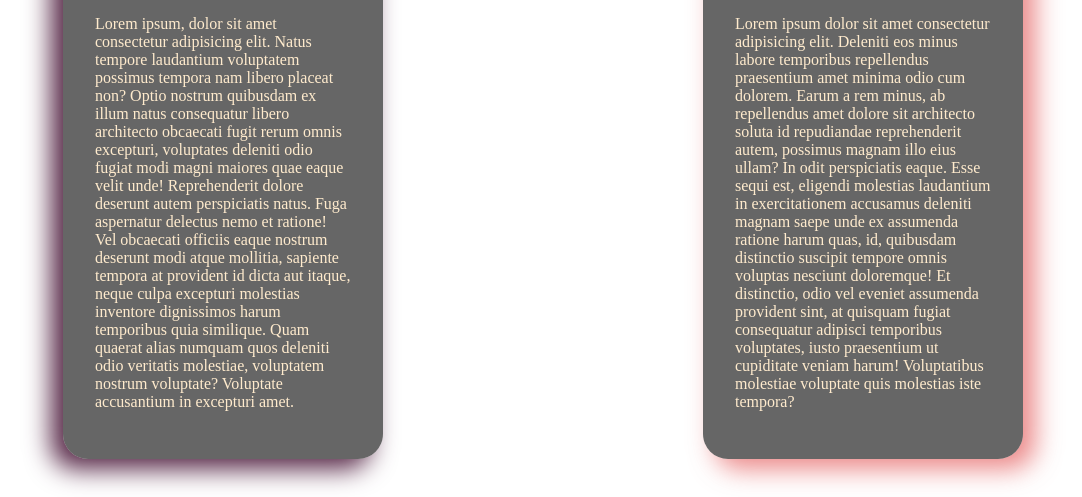
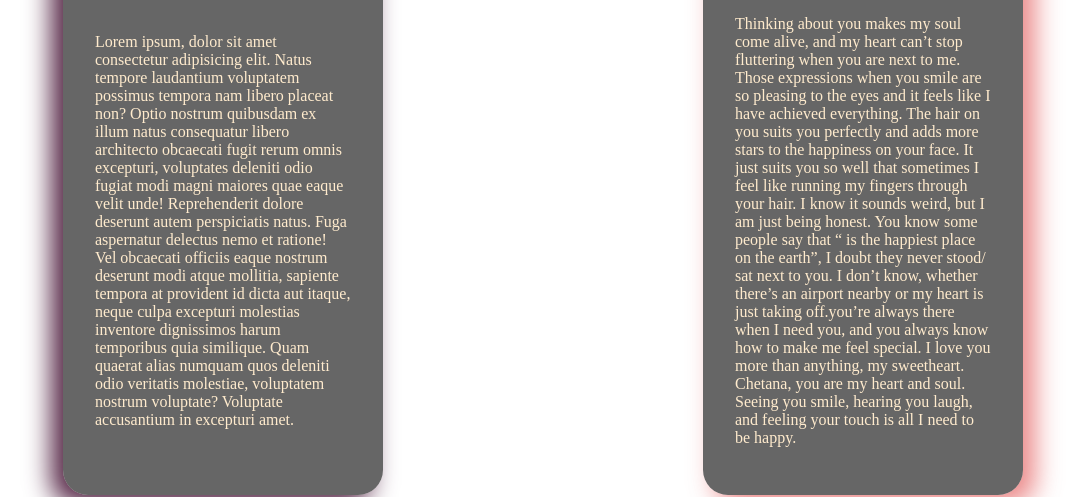
Before and after one commit to DangerousDan8888/DangerousDan8888.github.io, a plain HTML site: page index.html in a window 1280 px wide. Shown: the part 1124-1621 px from the top of the page, without its empty margins (97-1179 px from the left). Drawn offline with Linux system fonts and the light colour scheme.

Commit message:
Editing title and updating content of Miss chicku

```diff
--- a/index.html
+++ b/index.html
@@ -47,7 +47,15 @@
             <img src="/images/profilecherry.png" alt="">
             <h2 style="align-self: center;">Miss Chicku</h2>
 
-            <p>Lorem ipsum dolor sit amet consectetur adipisicing elit. Deleniti eos minus labore temporibus repellendus praesentium amet minima odio cum dolorem. Earum a rem minus, ab repellendus amet dolore sit architecto soluta id repudiandae reprehenderit autem, possimus magnam illo eius ullam? In odit perspiciatis eaque. Esse sequi est, eligendi molestias laudantium in exercitationem accusamus deleniti magnam saepe unde ex assumenda ratione harum quas, id, quibusdam distinctio suscipit tempore omnis voluptas nesciunt doloremque! Et distinctio, odio vel eveniet assumenda provident sint, at quisquam fugiat consequatur adipisci temporibus voluptates, iusto praesentium ut cupiditate veniam harum! Voluptatibus molestiae voluptate quis molestias iste tempora?</p>
+            <p>Thinking about you makes my soul come alive, and my heart
+                can’t stop fluttering when you are next to me. Those expressions when you
+                smile are so pleasing to the eyes and it feels like I have achieved everything.
+                The hair on you suits you perfectly and adds more stars to the happiness on your
+                face. It just suits you so well that sometimes I feel like running my fingers
+                through your hair. I know it sounds weird, but I am just being honest. You
+                know some people say that “<Place name> is the happiest place on the earth”,
+                I doubt they never stood/ sat next to you. I don’t know, whether there’s an airport
+                nearby or my heart is just taking off.you’re always there when I need you, and you always know how to make me feel special. I love you more than anything, my sweetheart. Chetana, you are my heart and soul. Seeing you smile, hearing you laugh, and feeling your touch is all I need to be happy.</p>
         </div>
     </div>
 
```
Also changed, not shown: pics.html (+2 -0 lines), poetries.html (+2 -0 lines).
